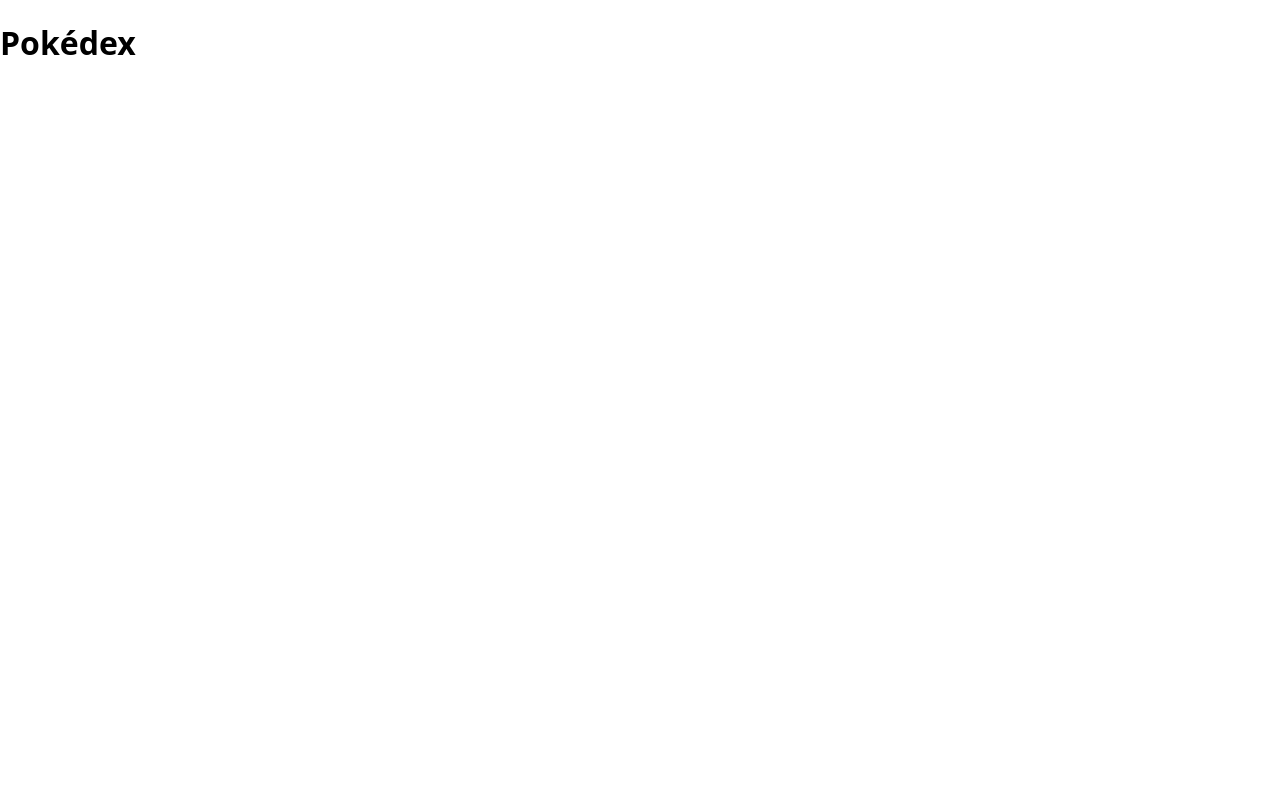
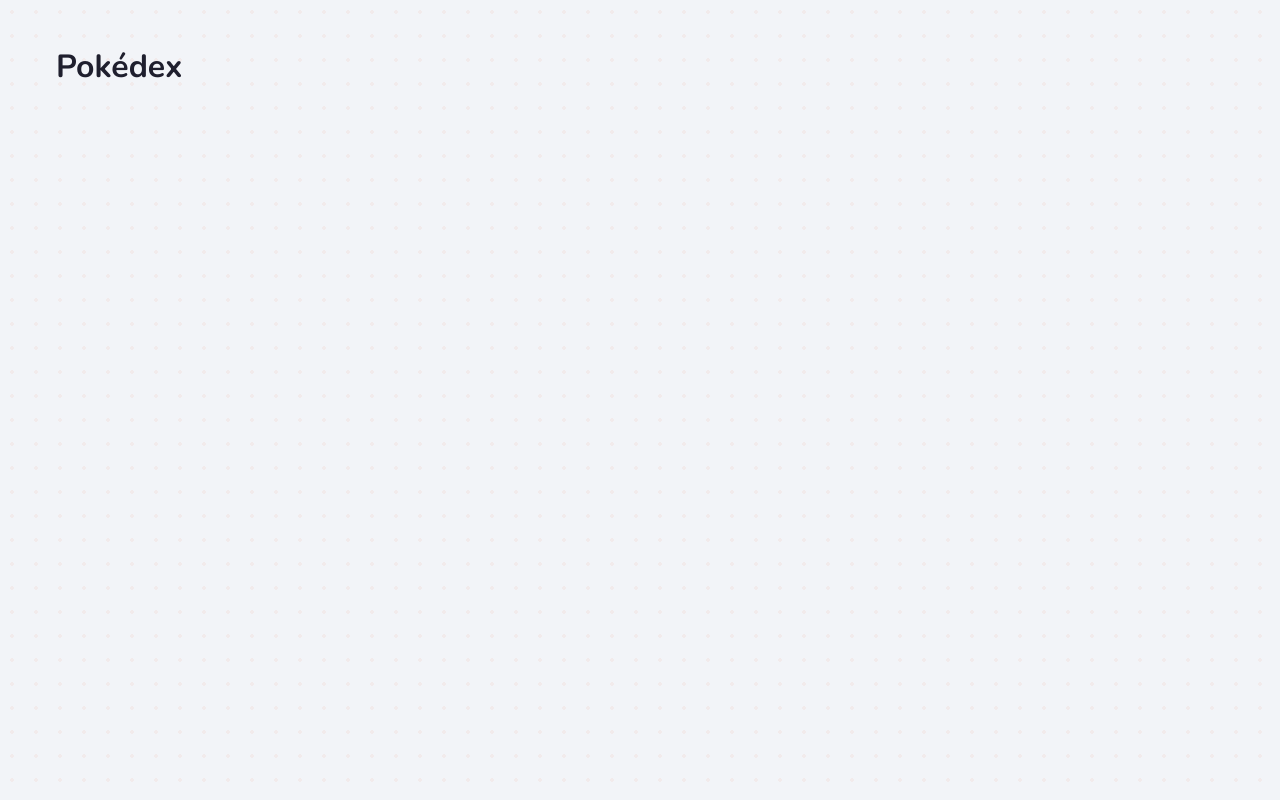
Before and after one commit to afplinio/atividade-3-pokedex-diaw, a React (Vite) app: page / in a window 1280 px wide. Built offline with nearby package versions, Linux system fonts and the light colour scheme.

Commit message:
style: define variáveis de tema e estilos globais

```diff
--- a/src/App.jsx
+++ b/src/App.jsx
@@ -1,8 +1,12 @@
+import './css/App.css'
+
 function App() {
   return (
-    <main>
-      <h1>Pokédex</h1>
-    </main>
+    <div className="app">
+      <main className="app__content">
+        <h1>Pokédex</h1>
+      </main>
+    </div>
   )
 }
 
--- /dev/null
+++ b/src/css/App.css
@@ -0,0 +1,13 @@
+.app {
+  min-height: 100vh;
+  display: flex;
+  flex-direction: column;
+}
+
+.app__content {
+  flex: 1;
+  width: 100%;
+  max-width: 1200px;
+  margin: 0 auto;
+  padding: 24px 16px 48px;
+}
--- a/src/index.css
+++ b/src/index.css
@@ -1,10 +1,92 @@
+@import url('https://fonts.googleapis.com/css2?family=Nunito:wght@400;600;700;800&family=Press+Start+2P&display=swap');
+
+:root {
+  --color-primary: #e3350d;
+  --color-primary-dark: #b52a0a;
+  --color-accent: #ffcb05;
+  --color-blue: #3d7dca;
+
+  --bg: #f2f4f8;
+  --bg-pattern: rgba(227, 53, 13, 0.05);
+  --surface: #ffffff;
+  --surface-2: #f6f7fb;
+  --text: #1f1f2e;
+  --text-muted: #6b6f80;
+  --border: #e3e6ee;
+  --shadow: 0 6px 18px rgba(31, 31, 46, 0.08);
+  --shadow-hover: 0 14px 30px rgba(31, 31, 46, 0.16);
+
+  --radius-sm: 8px;
+  --radius: 16px;
+  --radius-lg: 24px;
+  --transition: 0.2s ease;
+
+  --font-body: 'Nunito', system-ui, sans-serif;
+  --font-title: 'Press Start 2P', monospace;
+
+  color-scheme: light;
+}
+
 *,
 *::before,
 *::after {
   box-sizing: border-box;
 }
 
+html {
+  scroll-behavior: smooth;
+}
+
 body {
   margin: 0;
-  font-family: system-ui, sans-serif;
+  min-height: 100vh;
+  font-family: var(--font-body);
+  color: var(--text);
+  background-color: var(--bg);
+  background-image: radial-gradient(var(--bg-pattern) 2px, transparent 2px);
+  background-size: 24px 24px;
+  transition: background-color var(--transition), color var(--transition);
+  -webkit-font-smoothing: antialiased;
 }
+
+img {
+  max-width: 100%;
+  display: block;
+}
+
+button,
+input,
+select {
+  font: inherit;
+  color: inherit;
+}
+
+button {
+  cursor: pointer;
+}
+
+:focus-visible {
+  outline: 3px solid var(--color-accent);
+  outline-offset: 2px;
+}
+
+.sr-only {
+  position: absolute;
+  width: 1px;
+  height: 1px;
+  padding: 0;
+  margin: -1px;
+  overflow: hidden;
+  clip: rect(0, 0, 0, 0);
+  border: 0;
+}
+
+@media (prefers-reduced-motion: reduce) {
+  *,
+  *::before,
+  *::after {
+    animation-duration: 0.01ms !important;
+    transition-duration: 0.01ms !important;
+    scroll-behavior: auto !important;
+  }
+}
```
